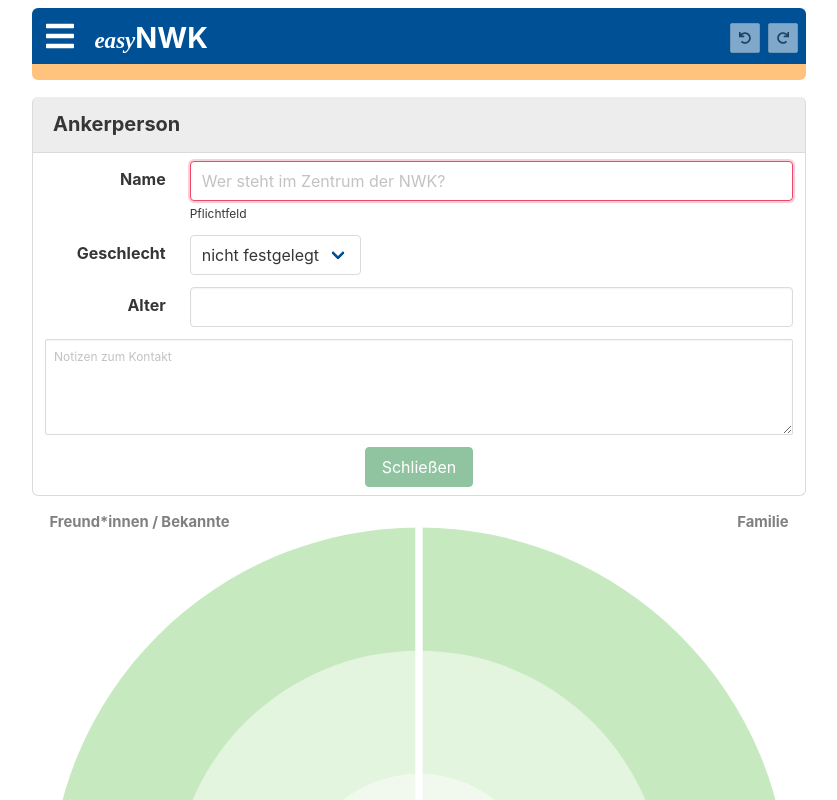
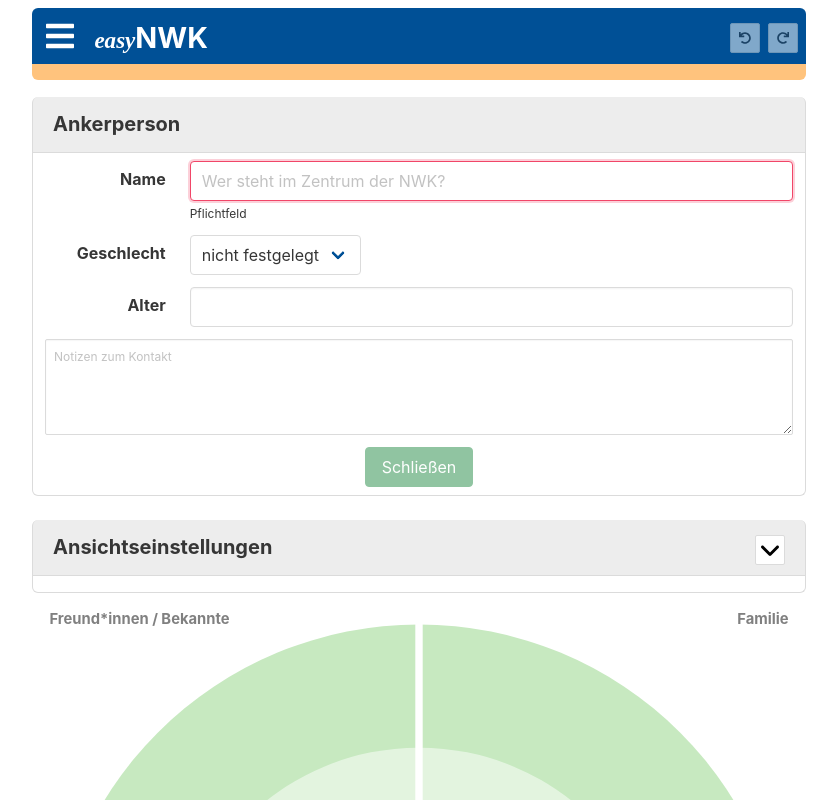
Before and after one commit to fhstp/easynwk-web, a Vue app: page /#/ in a window 1280 px wide. Shown: the top 800 px of the page, without its empty margins (221-1058 px from the left). Built offline with nearby package versions, Linux system fonts and the light colour scheme.

Commit message:
ViewOptionsPanel.vue erstellt, in SideMenu.vue entfernt und ViewOptionsPanel.vue in Home.vue eingebunden

```diff
--- a/src/components/SideMenu.vue
+++ b/src/components/SideMenu.vue
@@ -83,38 +83,7 @@
           <span>Kennzahlen</span>
         </button>
 
-        <button class="button" @click="togglePseudonyms">
-          <span class="icon">
-            <font-awesome-icon icon="user-secret" />
-          </span>
-          <span v-if="pseudonyms">De-Anonymisieren</span>
-          <span v-else>Anonymisieren</span>
-          <span></span>
-        </button>
 
-        <button class="button" @click.stop="toggleHorizons">
-          <span class="icon">
-            <font-awesome-icon icon="rss" />
-          </span>
-          <span v-if="horizons">Horizonte aus</span>
-          <span v-else>Horizonte ein</span>
-        </button>
-
-        <button class="button" @click.stop="toggleConnections">
-          <span class="icon">
-            <font-awesome-icon icon="project-diagram" />
-          </span>
-          <span v-if="connections">Verbindungen aus</span>
-          <span v-else>Verbindungen ein</span>
-        </button>
-
-        <button class="button" @click.stop="toggleAlteriNames">
-          <span class="icon">
-            <font-awesome-icon icon="font" />
-          </span>
-          <span v-if="alteriNames">Kontaktnamen aus</span>
-          <span v-else>Kontaktnamen ein</span>
-        </button>
       </div>
 
       <a href="http://www.easynwk.com/" target="_blank">Über die easyNWK</a>
--- /dev/null
+++ b/src/components/ViewOptionsPanel.vue
@@ -0,0 +1,120 @@
+<template>
+  <div class="panel">
+    <p class="panel-heading">
+      <span>Ansichtseinstellungen</span>
+      <span class="buttons are-small right">
+        <button id="btn-toggle" class="button" @click.stop="toggle">
+          <span id="icon-span" class="icon is-small">
+            <svg xmlns="http://www.w3.org/2000/svg" viewBox="0 0 384 512">
+              <!--! Font Awesome Pro 6.1.1 by @fontawesome - https://fontawesome.com License - https://fontawesome.com/license (Commercial License) Copyright 2022 Fonticons, Inc. -->
+              <path
+                d="M192 384c-8.188 0-16.38-3.125-22.62-9.375l-160-160c-12.5-12.5-12.5-32.75 0-45.25s32.75-12.5 45.25 0L192 306.8l137.4-137.4c12.5-12.5 32.75-12.5 45.25 0s12.5 32.75 0 45.25l-160 160C208.4 380.9 200.2 384 192 384z"
+              />
+            </svg>
+          </span>
+        </button>
+      </span>
+    </p>
+    <form class="panel-block form">
+      <div class="field is-horizontal">
+        <div class="field-body">
+          <div id="view-settings" class="field invis">
+            <div class="control">
+              <div class="buttons">
+              <a class="button" @click="togglePseudonyms">
+                <span class="icon">
+                  <font-awesome-icon icon="user-secret" />
+                </span>
+                <span v-if="pseudonyms">De-Anonymisieren</span>
+                <span v-else>Anonymisieren</span>
+                <span></span>
+              </a>
+
+
+
+              <button class="button" @click.stop="toggleHorizons">
+                <span class="icon">
+                  <font-awesome-icon icon="rss" />
+                </span>
+                <span v-if="horizons">Horizonte aus</span>
+                <span v-else>Horizonte ein</span>
+              </button>
+
+              <br>
+
+              <button class="button" @click.stop="toggleConnections">
+                <span class="icon">
+                  <font-awesome-icon icon="project-diagram" />
+                </span>
+                <span v-if="connections">Verbindungen aus</span>
+                <span v-else>Verbindungen ein</span>
+              </button>
+
+
+
+              <button class="button" @click.stop="toggleAlteriNames">
+                <span class="icon">
+                  <font-awesome-icon icon="font" />
+                </span>
+                <span v-if="alteriNames">Kontaktnamen aus</span>
+                <span v-else>Kontaktnamen ein</span>
+              </button>
+              </div>
+            </div>
+          </div>
+        </div>
+      </div>
+    </form>
+  </div>
+</template>
+
+<script>
+import { defineComponent, ref, computed, onMounted, watch } from "vue";
+import { useStore } from "@/store";
+
+export default defineComponent({
+  setup(props, { emit }) {
+    const store = useStore();
+
+    const toggle = () => {
+      const btn = document.querySelector("#icon-span");
+      const el = document.querySelector("#view-settings");
+      if (el.classList.contains("invis")) {
+        el.classList.remove("invis");
+        btn.innerHTML = `<svg xmlns="http://www.w3.org/2000/svg" viewBox="0 0 384 512"><!--! Font Awesome Pro 6.1.1 by @fontawesome - https://fontawesome.com License - https://fontawesome.com/license (Commercial License) Copyright 2022 Fonticons, Inc. --><path d="M352 352c-8.188 0-16.38-3.125-22.62-9.375L192 205.3l-137.4 137.4c-12.5 12.5-32.75 12.5-45.25 0s-12.5-32.75 0-45.25l160-160c12.5-12.5 32.75-12.5 45.25 0l160 160c12.5 12.5 12.5 32.75 0 45.25C368.4 348.9 360.2 352 352 352z"/></svg>`;
+      } else {
+        el.classList.add("invis");
+        btn.innerHTML = `          <svg xmlns="http://www.w3.org/2000/svg" viewBox="0 0 384 512"><!--! Font Awesome Pro 6.1.1 by @fontawesome - https://fontawesome.com License - https://fontawesome.com/license (Commercial License) Copyright 2022 Fonticons, Inc. --><path d="M192 384c-8.188 0-16.38-3.125-22.62-9.375l-160-160c-12.5-12.5-12.5-32.75 0-45.25s32.75-12.5 45.25 0L192 306.8l137.4-137.4c12.5-12.5 32.75-12.5 45.25 0s12.5 32.75 0 45.25l-160 160C208.4 380.9 200.2 384 192 384z"/></svg>
+`;
+      }
+    };
+
+    return {
+      pseudonyms: computed(() => store.state.pseudonym.active),
+      togglePseudonyms: () => store.commit("pseudonym/toggle"),
+      horizons: computed(() => store.state.view.horizons),
+      toggleHorizons: () => store.commit("view/toggle", "horizons"),
+      connections: computed(() => store.state.view.connections),
+      toggleConnections: () => store.commit("view/toggle", "connections"),
+      alteriNames: computed(() => store.state.view.alteriNames),
+      toggleAlteriNames: () => store.commit("view/toggle", "alteriNames"),
+      toggle,
+    };
+  },
+});
+</script>
+
+<style lang="scss">
+.invis {
+  display: none;
+  float: right;
+}
+
+.btn-toggle {
+  display: inline-flex;
+}
+
+.right {
+  float: right;
+}
+</style>
--- a/src/views/Home.vue
+++ b/src/views/Home.vue
@@ -20,6 +20,7 @@
             <EgoEditForm v-if="egoEditMode" @edit-finished="editEgoFinished" />
 
             <AlteriPanel v-if="!egoEditMode" />
+            <FeatureBar />
             <StatisticsPanel v-if="$store.state.view.statistics" />
           </div>
         </div>
@@ -44,6 +45,7 @@ import SideMenu from "@/components/SideMenu.vue";
 import NetworkMap from "@/components/NetworkMap.vue";
 import UndoRedo from "@/components/UndoRedo.vue";
 import StatisticsPanel from "@/components/StatisticsPanel.vue";
+import ViewOptionsPanel from "@/components/ViewOptionsPanel.vue";
 
 export default defineComponent({
   components: {
@@ -55,6 +57,7 @@ export default defineComponent({
     SideMenu,
     UndoRedo,
     StatisticsPanel,
+    FeatureBar: ViewOptionsPanel,
   },
 
   setup() {
```
